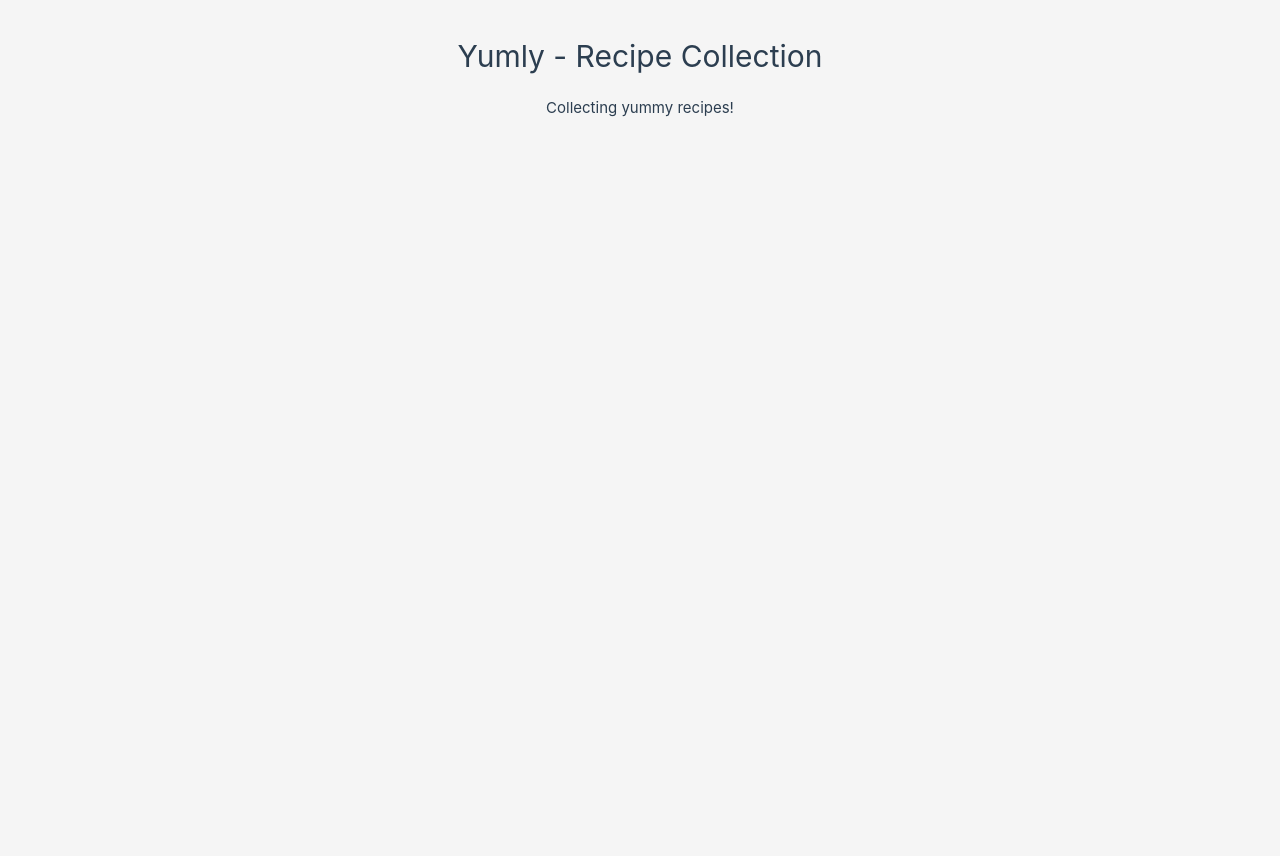
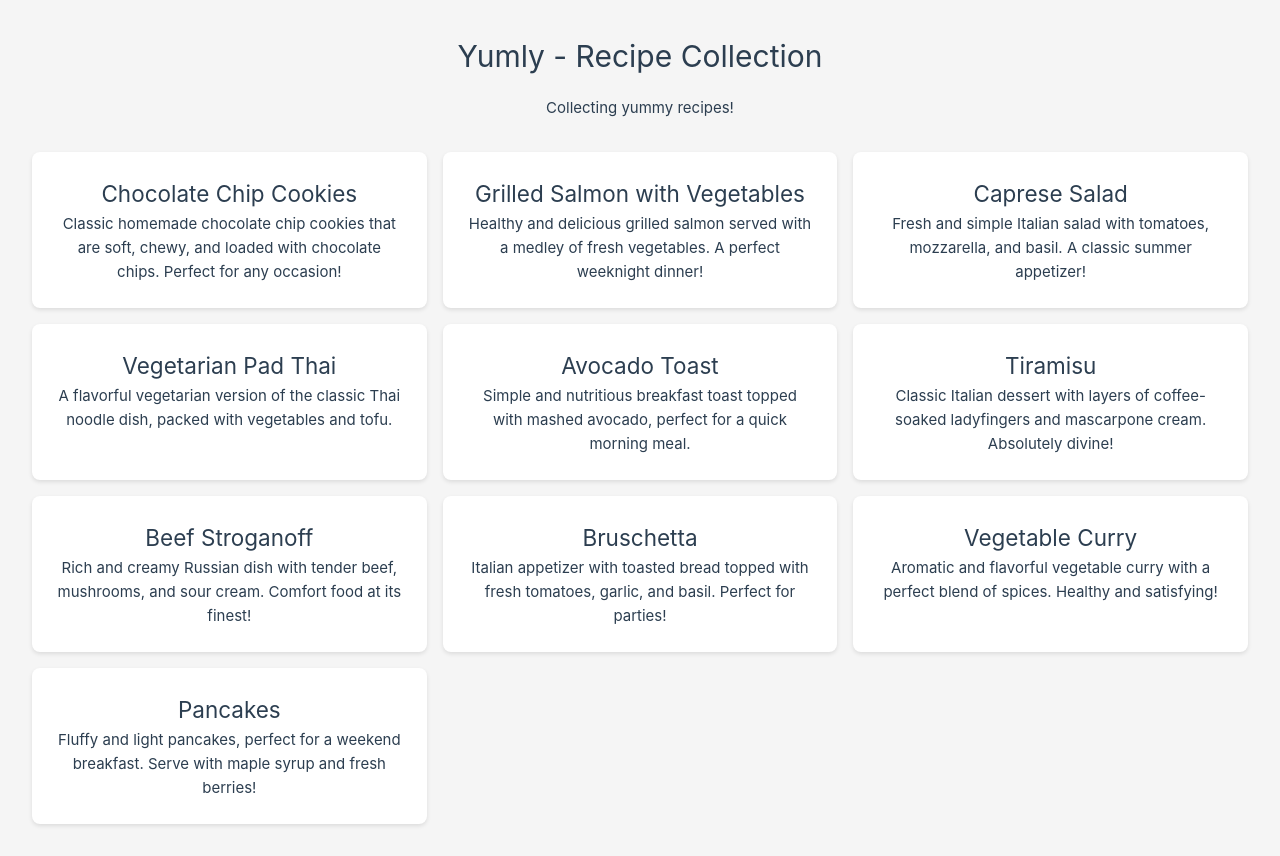
Before and after one commit to elinfelicia/yumly, a Vue app: page / in a window 1280 px wide. Before the commit the page ends 800 px from the top, so only its background shows below. Built offline with nearby package versions, Linux system fonts and the light colour scheme.

Commit message:
Create RecipeList grid and populate with RecipeCards

```diff
--- /dev/null
+++ b/src/components/RecipeCard.vue
@@ -0,0 +1,29 @@
+<script setup>
+    defineProps({
+        recipe: {
+            type: Object,
+            required: true
+        }
+    })
+</script>
+
+<template>
+    <div class="recipe-card">
+        <h2>{{ recipe.name }}</h2>
+        <p>{{ recipe.description }}</p>
+    </div>
+</template>
+
+<style scoped>
+.recipe-card {
+  background-color: #ffffff;
+  padding: 1.5rem;
+  border-radius: 8px;
+  box-shadow: 0 2px 4px rgba(0, 0, 0, 0.1);
+  transition: transform 0.2s ease-in-out;
+}
+.recipe-card:hover {
+  transform: translateY(-5px);
+  box-shadow: 0 4px 8px rgba(0, 0, 0, 0.15);
+}
+</style>
--- a/src/views/HomeView.vue
+++ b/src/views/HomeView.vue
@@ -1,13 +1,18 @@
+<script setup>
+    import { recipes } from '../data/mockRecipes.js'
+    import RecipeCard from '../components/RecipeCard.vue'
+</script>
+
 <template>
   <div class="home-view">
     <h1>Yumly - Recipe Collection</h1>
     <p>Collecting yummy recipes!</p>
+    <div class="recipes-list">
+      <RecipeCard v-for="recipe in recipes" :key="recipe.id" :recipe="recipe" />
+    </div>
   </div>
 </template>
 
-<script setup>
-
-</script>
 
 <style scoped>
 .home-view {
@@ -19,4 +24,12 @@ h1 {
   margin-bottom: 1rem;
   color: #2c3e50;
 }
+
+.recipes-list {
+  display: grid;
+  grid-template-columns: repeat(auto-fill, minmax(300px, 1fr));
+  gap: 1rem;
+  margin-top: 2rem;
+}
+
 </style>
```
